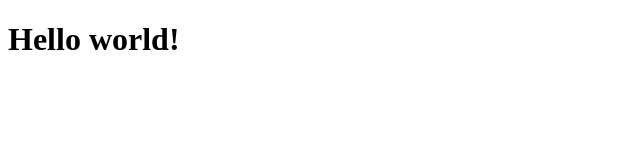
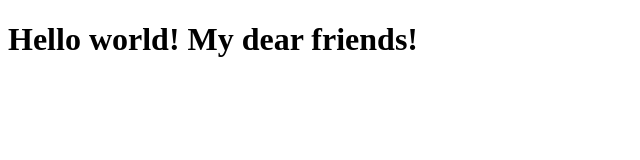
Before and after one commit to AlShramchemko/my-project, a plain HTML site: page index.html in a window 1280 px wide. Shown: the whole page, without its empty margins (0-640 px from the left). Drawn offline with Linux system fonts and the light colour scheme.

Commit message:
add new sentence index.html

```diff
--- a/index.html
+++ b/index.html
@@ -6,6 +6,6 @@
   <title>Document</title>
 </head>
 <body>
-  <h1>Hello world!</h1>
+  <h1>Hello world! My dear friends!</h1>
 </body>
 </html>
```
